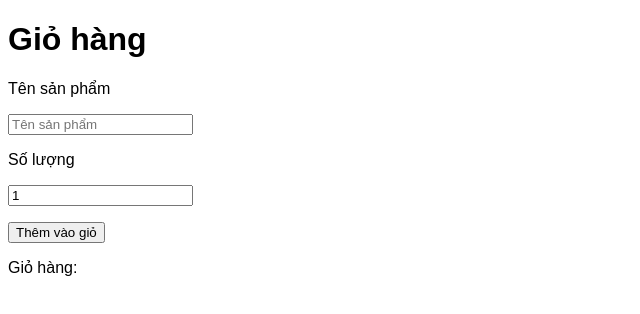
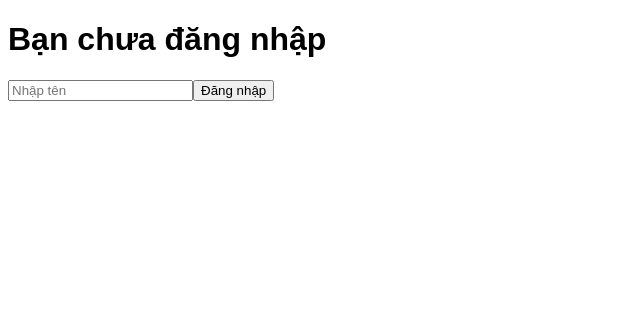
Before and after one commit to luuvanphat/PhatTrienGiaoDienUngDung, a React (Vite) app in the folder Tuan9Lan2/: page / in a window 1280 px wide. Shown: the top 314 px of the page, without its empty margins (0-640 px from the left). Built offline with nearby package versions, Linux system fonts and the light colour scheme.

Commit message:
Commit 5: Auth

```diff
--- a/Tuan9Lan2/src/App.jsx
+++ b/Tuan9Lan2/src/App.jsx
@@ -1,49 +1,37 @@
 // src/App.jsx
 import React, { useState } from 'react';
 import { useDispatch, useSelector } from 'react-redux';
-import { addItem, removeItem, updateQuantity } from './redux/cartSlice';
+import { login, logout } from './redux/authSlice';
 
 function App() {
-  const [productName, setProductName] = useState('');
-  const [productQuantity, setProductQuantity] = useState(1);
-  const cartItems = useSelector((state) => state.cart.cartItems);
+  const [username, setUsername] = useState('');
+  const { user, isLoggedIn } = useSelector((state) => state.auth);
   const dispatch = useDispatch();
 
-  const handleAddToCart = () => {
-    dispatch(addItem({ id: Date.now(), name: productName, quantity: productQuantity }));
-    setProductName('');
-    setProductQuantity(1);
+  const handleLogin = () => {
+    dispatch(login({ username }));
+  };
+
+  const handleLogout = () => {
+    dispatch(logout());
   };
 
   return (
     <div>
-      <h1>Giỏ hàng</h1>
-      <p>Tên sản phẩm</p>
-      <input
-        type="text"
-        value={productName}
-        onChange={(e) => setProductName(e.target.value)}
-        placeholder="Tên sản phẩm"
-      />
-      <p>Số lượng</p>
-      <input
-        type="number"
-        value={productQuantity}
-        onChange={(e) => setProductQuantity(Number(e.target.value))}
-        min="1"
-        placeholder="Số lượng"
-      />
-      <p></p>
-      <button onClick={handleAddToCart}>Thêm vào giỏ</button>
-      <p>Giỏ hàng:  </p>
-      <ul>
-        {cartItems.map((item) => (
-          <li key={item.id}>
-            {item.name} - {item.quantity}
-            <button onClick={() => dispatch(removeItem(item.id))}>Xóa</button>
-          </li>
-        ))}
-      </ul>
+      <h1>{isLoggedIn ? `Chào mừng ${user.username}` : 'Bạn chưa đăng nhập'}</h1>
+      {isLoggedIn ? (
+        <button onClick={handleLogout}>Đăng xuất</button>
+      ) : (
+        <>
+          <input
+            type="text"
+            value={username}
+            onChange={(e) => setUsername(e.target.value)}
+            placeholder="Nhập tên"
+          />
+          <button onClick={handleLogin}>Đăng nhập</button>
+        </>
+      )}
     </div>
   );
 }
--- /dev/null
+++ b/Tuan9Lan2/src/redux/authSlice.jsx
@@ -0,0 +1,26 @@
+// src/redux/authSlice.js
+import { createSlice } from '@reduxjs/toolkit';
+
+const authSlice = createSlice({
+  name: 'auth',
+  initialState: {
+    user: null,
+    isLoggedIn: false,
+  },
+  reducers: {
+    login: (state, action) => {
+      state.user = action.payload;
+      state.isLoggedIn = true;
+    },
+    logout: (state) => {
+      state.user = null;
+      state.isLoggedIn = false;
+    },
+    setUserInfo: (state, action) => {
+      state.user = action.payload;
+    },
+  },
+});
+
+export const { login, logout, setUserInfo } = authSlice.actions;
+export default authSlice.reducer;
--- a/Tuan9Lan2/src/redux/store.jsx
+++ b/Tuan9Lan2/src/redux/store.jsx
@@ -4,6 +4,7 @@ import counterReducer from './counterSlice';
 import todoReducer from './todoSlice';
 import themeReducer from './themeSlice';
 import cartReducer from './cartSlice';
+import authReducer from './authSlice';
 
 export const store = configureStore({
   reducer: {
@@ -11,5 +12,6 @@ export const store = configureStore({
     todos: todoReducer,
     theme: themeReducer,
     cart: cartReducer,
+    auth: authReducer,
   },
 });
```
Also changed, not shown: Tuan9Lan2/minhchung/commit5_Auth.png (added).
